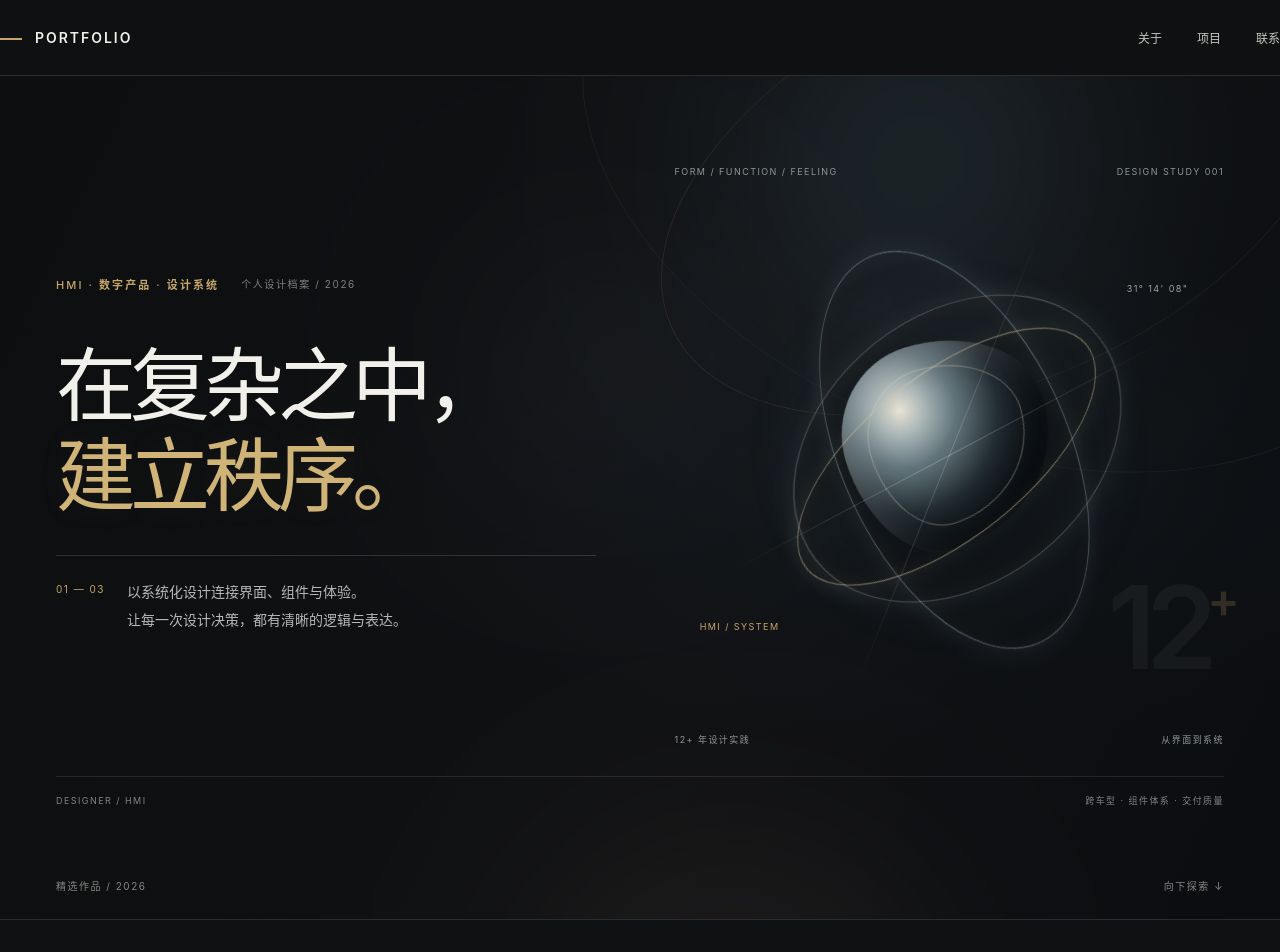
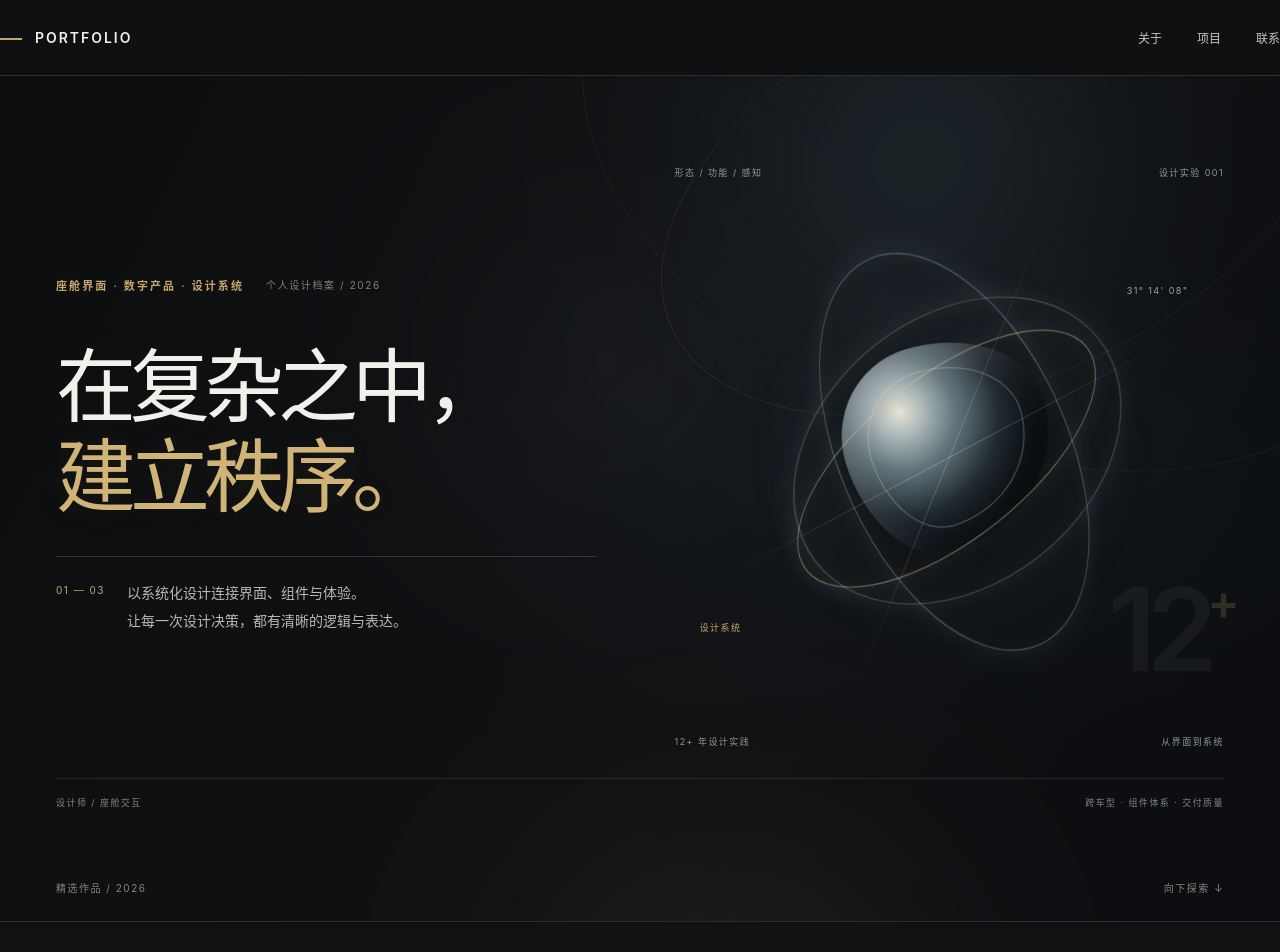
Before and after one commit to BestyYingfei/HMI-UX-Portfolio, a plain HTML site: page HMI_Portfolio_Behance_Editorial_V7/index.html in a window 1280 px wide. Shown: the top 952 px of the page. Drawn offline with Linux system fonts and the light colour scheme.

Commit message:
Localize homepage hero labels for Chinese portfolio

```diff
--- a/HMI_Portfolio_Behance_Editorial_V7/index.html
+++ b/HMI_Portfolio_Behance_Editorial_V7/index.html
@@ -98,17 +98,17 @@
 <div class="hero-atmosphere" aria-hidden="true"><span class="glow glow-a"></span><span class="glow glow-b"></span><span class="glow glow-c"></span><span class="hero-grid"></span><span class="hero-orbit orbit-one"></span><span class="hero-orbit orbit-two"></span></div>
 <div class="container hero-inner">
 <div class="hero-copy">
-<div class="hero-kicker"><span class="kicker">HMI · 数字产品 · 设计系统</span><span class="hero-edition">个人设计档案 / 2026</span></div>
+<div class="hero-kicker"><span class="kicker">座舱界面 · 数字产品 · 设计系统</span><span class="hero-edition">个人设计档案 / 2026</span></div>
 <h1>在复杂之中，<br><em>建立秩序。</em></h1>
 <div class="hero-statement"><span class="statement-index">01 — 03</span><p>以系统化设计连接界面、组件与体验。<br>让每一次设计决策，都有清晰的逻辑与表达。</p></div>
 </div>
 <div class="hero-art" aria-hidden="true">
-<div class="art-topline"><span>FORM / FUNCTION / FEELING</span><span>DESIGN STUDY 001</span></div>
-<div class="art-stage"><div class="art-halo"></div><div class="art-core"></div><div class="art-ribbon ribbon-a"></div><div class="art-ribbon ribbon-b"></div><div class="art-ribbon ribbon-c"></div><div class="art-crosshair crosshair-a"></div><div class="art-crosshair crosshair-b"></div><span class="art-coordinate coord-a">31° 14' 08"</span><span class="art-coordinate coord-b">HMI / SYSTEM</span></div>
+<div class="art-topline"><span>形态 / 功能 / 感知</span><span>设计实验 001</span></div>
+<div class="art-stage"><div class="art-halo"></div><div class="art-core"></div><div class="art-ribbon ribbon-a"></div><div class="art-ribbon ribbon-b"></div><div class="art-ribbon ribbon-c"></div><div class="art-crosshair crosshair-a"></div><div class="art-crosshair crosshair-b"></div><span class="art-coordinate coord-a">31° 14' 08"</span><span class="art-coordinate coord-b">设计系统</span></div>
 <div class="art-bottomline"><span>12+ 年设计实践</span><span>从界面到系统</span></div>
 <div class="art-index">12<span>+</span></div>
 </div>
-<div class="hero-side-note"><span>DESIGNER / HMI</span><span>跨车型 · 组件体系 · 交付质量</span></div>
+<div class="hero-side-note"><span>设计师 / 座舱交互</span><span>跨车型 · 组件体系 · 交付质量</span></div>
 </div>
 <div class="container hero-bottom"><span>精选作品 / 2026</span><span>向下探索 ↓</span></div>
 </section>
@@ -121,5 +121,5 @@
 <a class="project project-secondary" href="skills.html"><div class="project-visual"><div class="art flyme"><div class="orbit"></div><div class="tile"></div></div><span class="visual-label">04 / EXPLORATION</span></div><div class="project-info"><span class="number">CREATIVE EXPLORATION — 04</span><h3>视觉与动效探索</h3><p>插画、3D 与动态视觉实验，作为核心项目之外的补充展示。</p><span class="meta">MOTION · 3D · VISUAL</span></div></a>
 </section>
 </main>
-<footer class="contact" id="contact"><div class="container"><div class="kicker">04 / CONTACT</div><h2>期待交流，<br><span>让设计创造更多可能。</span></h2><a href="mailto:573277106@qq.com">573277106@qq.com ↗</a><div class="footer"><span>PORTFOLIO · 2026</span><span>HMI / UI / DESIGN SYSTEM</span></div></div></footer>
+<footer class="contact" id="contact"><div class="container"><div class="kicker">04 / CONTACT</div><h2>期待交流，<br><span>让设计创造更多可能。</span></h2><a href="mailto:573277106@qq.com">573277106@qq.com ↗</a><div class="footer"><span>PORTFOLIO · 2026</span><span>座舱交互 / 界面设计 / 设计系统</span></div></div></footer>
 </body></html>
```
